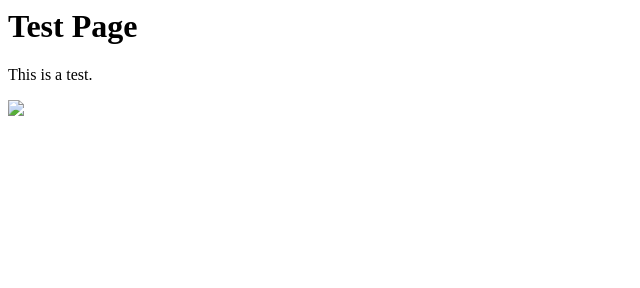
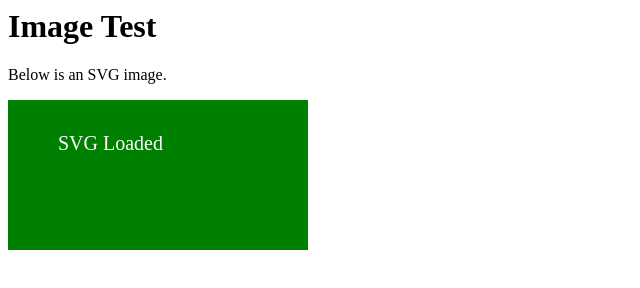
Before and after one commit to TestZ1andr4g0n/copilot-trap, a plain HTML site: page index.html in a window 1280 px wide. Shown: the whole page, without its empty margins (0-640 px from the left). Drawn offline with Linux system fonts and the light colour scheme.

Commit message:
Update index.html

```diff
--- a/index.html
+++ b/index.html
@@ -1,3 +1,7 @@
-<h1>Test Page</h1>
-<p>This is a test.</p>
-<img src=x onerror=alert('XSS')>
+<h1>Image Test</h1>
+<p>Below is an SVG image.</p>
+
+<svg xmlns="http://www.w3.org/2000/svg" onload="alert('XSS from SVG')">
+    <rect width="100%" height="100%" fill="green"/>
+    <text x="50" y="50" font-size="20" fill="white">SVG Loaded</text>
+</svg>
```
